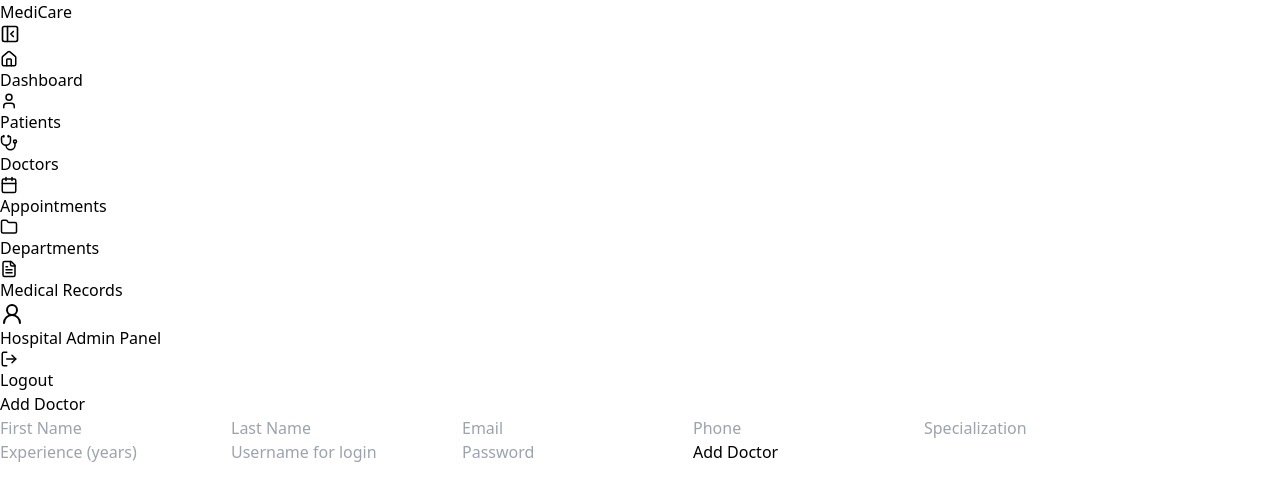
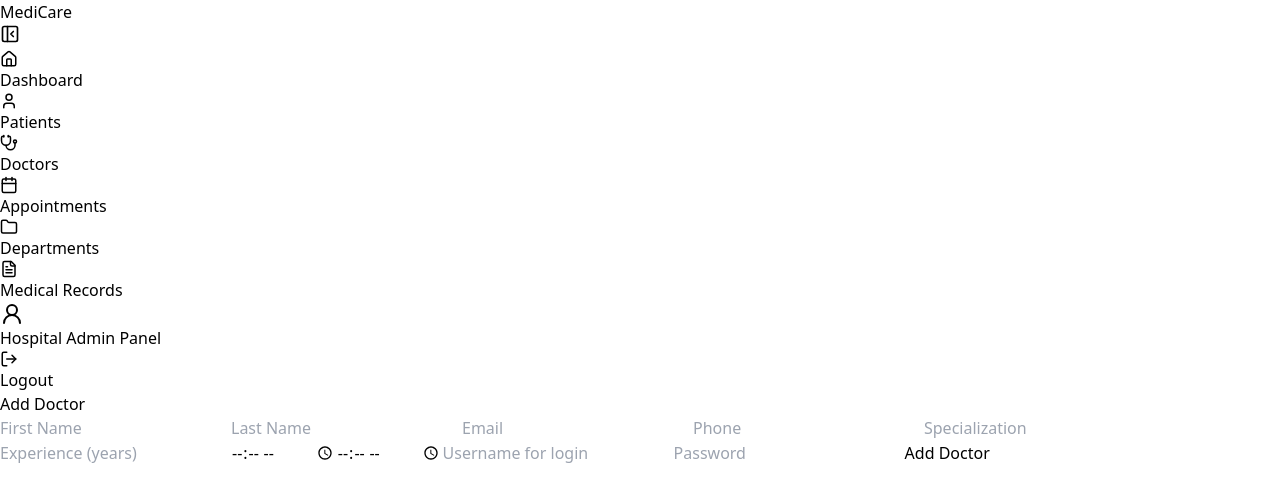
Before and after one commit to imrozkhan205/hospital_management_system, a React (Vite) app in the folder frontend/: page /doctors/add in a window 1280 px wide. Shown: the top 502 px of the page. Built offline with nearby package versions, Linux system fonts and the light colour scheme; sample sign-in values are in the browser's storage.

Commit message:
Implemented that when assigning an appointment there should be from and to duration

```diff
--- a/frontend/src/pages/AddDoctor.jsx
+++ b/frontend/src/pages/AddDoctor.jsx
@@ -83,9 +83,27 @@ const AddDoctor = () => {
           onChange={handleChange}
           placeholder="Experience (years)"
           type="number"
+          onWheel={(e) => e.target.blur()}
           required
           className="border p-2 rounded"
         />
+        <input
+          type="time"
+          name="available_from"
+          value={form.available_from}
+          onChange={handleChange}
+          className="border px-3 py-2 rounded"
+          required
+        />
+        <input
+          type="time"
+          name="available_to"
+          value={form.available_to}
+          onChange={handleChange}
+          className="border px-3 py-2 rounded"
+          required
+        />
+
         <input
           name="username"
           value={form.username}
--- a/frontend/src/pages/AddPatient.jsx
+++ b/frontend/src/pages/AddPatient.jsx
@@ -21,6 +21,9 @@ const AddPatient = () => {
     insurance_provider: "",
     insurance_policy_number: "",
     allergies: "",
+    // Add new fields for login credentials
+    username: "", // Added username
+    password: "", // Added password
   });
 
   const handleChange = (e) => {
@@ -35,15 +38,19 @@ const AddPatient = () => {
     e.preventDefault();
     try {
       console.log("Form data being sent:", formData);
-      const response = await axiosInstance.post("/patients", formData);
+      const response = await axiosInstance.post("/patients", formData); // Ensure your backend /patients endpoint handles username/password
       console.log("Response:", response.data);
-      toast.success("Patient added successfully");
+      toast.success("Patient added successfully with login credentials"); // Updated toast message
       navigate("/patients");
     } catch (error) {
       console.error("Full error object:", error);
       console.error("Error response:", error.response?.data);
       console.error("Error status:", error.response?.status);
-      toast.error(error.response?.data?.message || error.response?.data?.error || "Failed to add patient");
+      toast.error(
+        error.response?.data?.message ||
+          error.response?.data?.error ||
+          "Failed to add patient"
+      );
     }
   };
 
@@ -179,6 +186,26 @@ const AddPatient = () => {
           className="border border-gray-300 px-3 py-2 rounded focus:outline-none focus:ring-2 focus:ring-purple-500"
         />
 
+        {/* New fields for username and password */}
+        <input
+          type="text"
+          name="username"
+          placeholder="Username for login"
+          value={formData.username}
+          onChange={handleChange}
+          className="border border-gray-300 px-3 py-2 rounded focus:outline-none focus:ring-2 focus:ring-purple-500"
+          required // Make username required for login
+        />
+        <input
+          type="password"
+          name="password"
+          placeholder="Password"
+          value={formData.password}
+          onChange={handleChange}
+          className="border border-gray-300 px-3 py-2 rounded focus:outline-none focus:ring-2 focus:ring-purple-500"
+          required // Make password required for login
+        />
+
         <div className="sm:col-span-2 flex justify-end">
           <button
             type="submit"
--- a/frontend/src/pages/Doctors.jsx
+++ b/frontend/src/pages/Doctors.jsx
@@ -144,7 +144,7 @@ const Doctors = ({ authUser }) => {
                   <td className="px-4 py-3">{doc.email}</td>
                   <td className="px-4 py-3">{doc.phone}</td>
                   <td className="px-4 py-3">{doc.specialization}</td>
-                  <td className="px-4 py-3">{doc.experience_years}</td>
+                  {doc.experience_years ? ( <td className="px-4 py-3">{doc.experience_years}</td>) : (<p className="px-4 py-3">N/A</p>)}
                   {isAdmin && ( // Delete button visible only to admins
                     <td className="px-4 py-3 text-right">
                       <button
```
Also changed, not shown: 1 other file (tests, documents, lock files or other folders).
